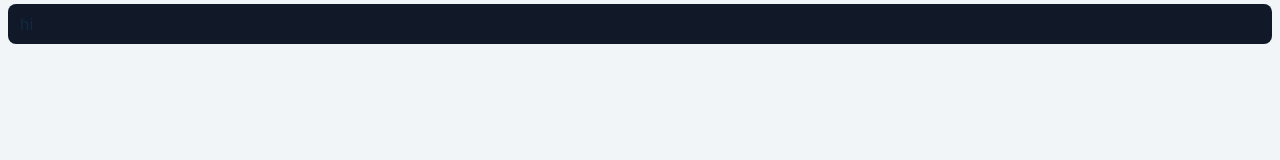
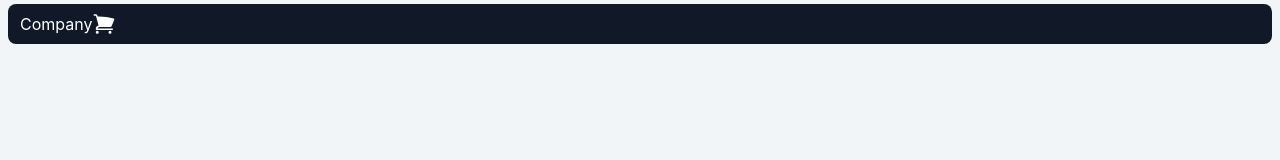
Before and after one commit to YOWDAHE/Ecommerce-Website, a React (Create React App) app: page / in a window 1280 px wide. Shown: the top 160 px of the page. Built offline with nearby package versions, Linux system fonts and the light colour scheme.

Commit message:
icons.js created

```diff
--- a/src/App.jsx
+++ b/src/App.jsx
@@ -1,4 +1,4 @@
-import Navbar from "./Navbar";
+import Navbar from "./Components/Navbar";
 
 function App() {
   return (
--- /dev/null
+++ b/src/Components/Navbar.jsx
@@ -0,0 +1,17 @@
+import CartIcon from "../icon";
+
+
+const Navbar = () => {
+    return (
+        <div className=" bg-gray-900 flex h-10 my-1 mx-2 rounded-lg p-3 items-center text-white">
+            <div>
+                Company
+            </div>
+            <div>
+                <CartIcon/>
+            </div>
+        </div>
+    )
+}
+
+export default Navbar;
--- a/src/Navbar.jsx
+++ /dev/null
@@ -1,9 +0,0 @@
-const Navbar = () => {
-    return (
-        <div className=" bg-gray-900 flex h-10 my-1 mx-2 rounded-lg p-3 items-center">
-            hi
-        </div>
-    )
-}
-
-export default Navbar;
--- /dev/null
+++ b/src/icon.js
@@ -0,0 +1,11 @@
+import React from 'react'
+
+const CartIcon = () => {
+  return (
+        <svg xmlns="http://www.w3.org/2000/svg" viewBox="0 0 24 24" fill="currentColor" className="w-6 h-6">
+            <path d="M2.25 2.25a.75.75 0 000 1.5h1.386c.17 0 .318.114.362.278l2.558 9.592a3.752 3.752 0 00-2.806 3.63c0 .414.336.75.75.75h15.75a.75.75 0 000-1.5H5.378A2.25 2.25 0 017.5 15h11.218a.75.75 0 00.674-.421 60.358 60.358 0 002.96-7.228.75.75 0 00-.525-.965A60.864 60.864 0 005.68 4.509l-.232-.867A1.875 1.875 0 003.636 2.25H2.25zM3.75 20.25a1.5 1.5 0 113 0 1.5 1.5 0 01-3 0zM16.5 20.25a1.5 1.5 0 113 0 1.5 1.5 0 01-3 0z" />
+        </svg>
+  )
+}
+
+export default CartIcon
```
